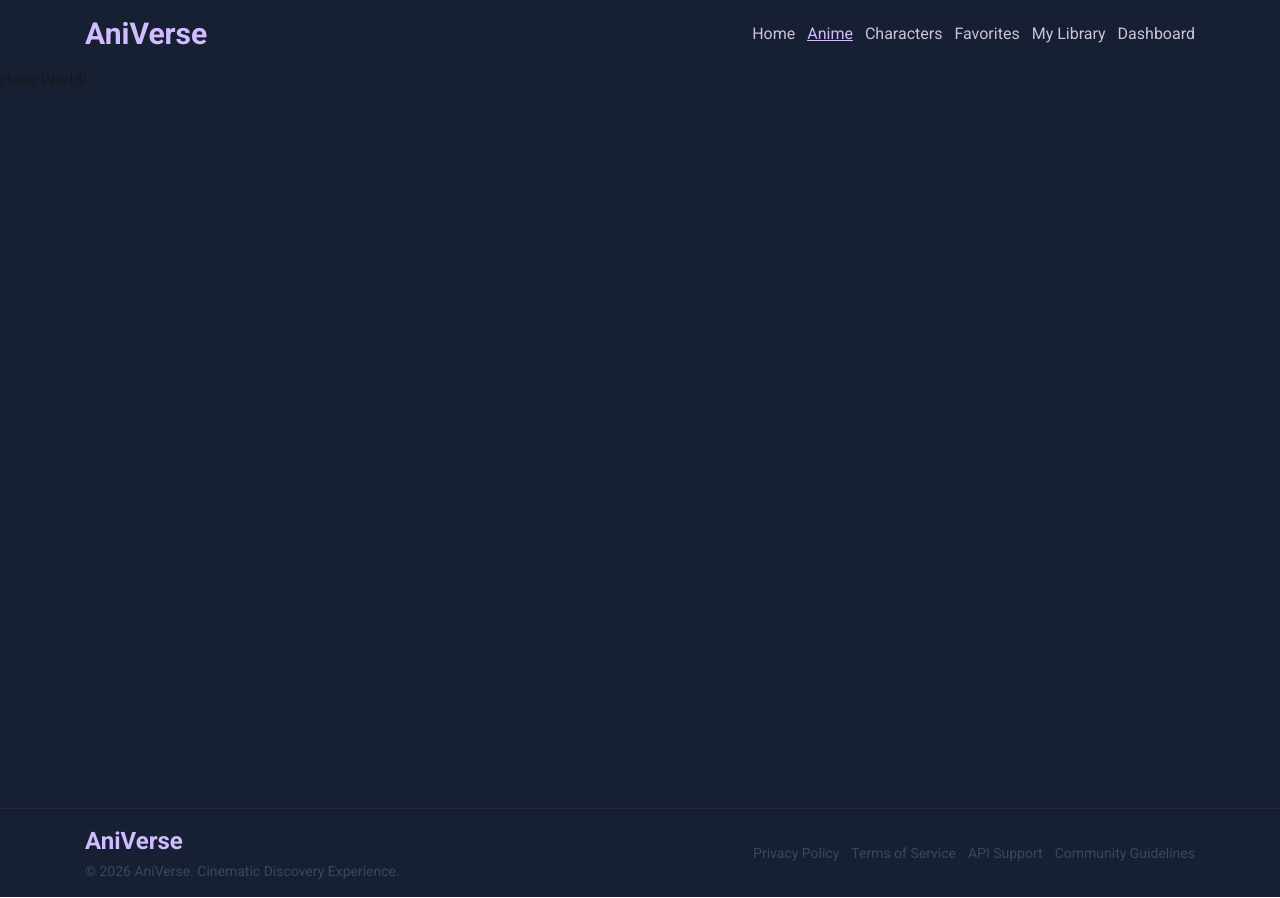
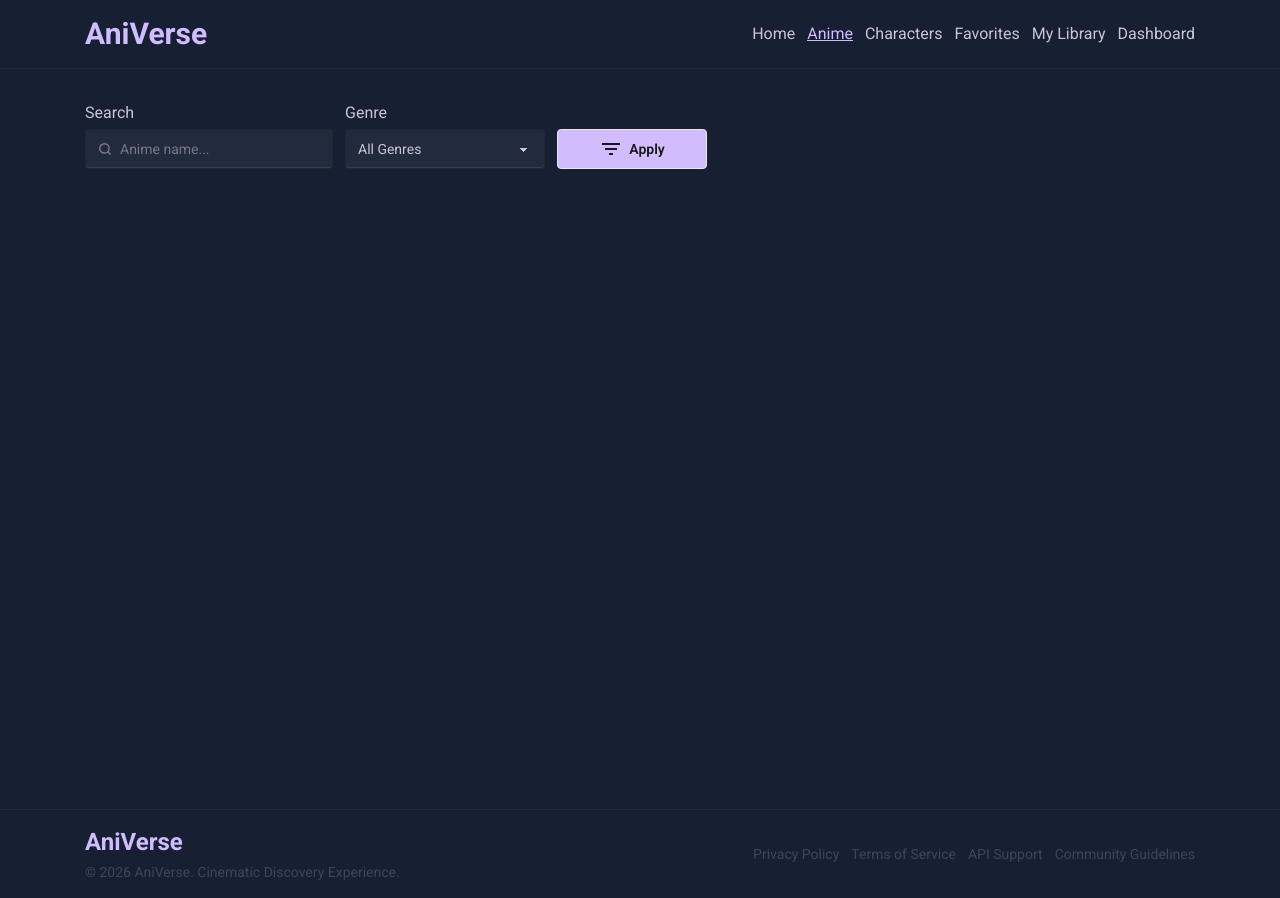
Before and after one commit to ayoub-jabiri/ani-verse, a React (Vite) app: page /anime in a window 1280 px wide. Built offline with nearby package versions, Linux system fonts and the light colour scheme.

Commit message:
Finished setting the the filter section ui

```diff
--- /dev/null
+++ b/src/components/anime/FilterSection.jsx
@@ -0,0 +1,83 @@
+import { RiFilter3Line } from "@remixicon/react";
+
+export default function FilterSection() {
+    const genres = [
+        {
+            id: 1,
+            title: "action",
+        },
+        {
+            id: 2,
+            title: "adventure",
+        },
+        {
+            id: 3,
+            title: "comedy",
+        },
+        {
+            id: 4,
+            title: "drama",
+        },
+        {
+            id: 5,
+            title: "fantasy",
+        },
+        {
+            id: 6,
+            title: "horror",
+        },
+        {
+            id: 7,
+            title: "sci-fi",
+        },
+    ];
+
+    return (
+        <div className="text-(--text-color) flex items-end gap-3">
+            <div>
+                <h2 className="mb-1">Search</h2>
+                <label className="input bg-[#222A3D]">
+                    <svg
+                        className="h-[1em] opacity-50"
+                        xmlns="http://www.w3.org/2000/svg"
+                        viewBox="0 0 24 24"
+                    >
+                        <g
+                            strokeLinejoin="round"
+                            strokeLinecap="round"
+                            strokeWidth="2.5"
+                            fill="none"
+                            stroke="currentColor"
+                        >
+                            <circle cx="11" cy="11" r="8"></circle>
+                            <path d="m21 21-4.3-4.3"></path>
+                        </g>
+                    </svg>
+                    <input
+                        type="search"
+                        placeholder="Anime name..."
+                        className="w-[200px] text-(--text-color) placeholder:text-(--text-color)"
+                    />
+                </label>
+            </div>
+            <div>
+                <h2 className="mb-1">Genre</h2>
+                <select
+                    defaultValue="Pick a color"
+                    className="select bg-[#222A3D] w-[200px]"
+                >
+                    <option value="">All Genres</option>
+                    {genres.map((genre) => (
+                        <option value={genre.title} key={genre.id}>
+                            {genre.title}
+                        </option>
+                    ))}
+                </select>
+            </div>
+            <button className="btn bg-(--purple-color) w-[150px] shadow-none flex justify-center items-center">
+                <RiFilter3Line />
+                <span>Apply</span>
+            </button>
+        </div>
+    );
+}
--- a/src/components/home/HeroSection.jsx
+++ b/src/components/home/HeroSection.jsx
@@ -23,7 +23,7 @@ export default function HeroSection() {
                 <div className="flex gap-5">
                     <Link
                         to="/anime"
-                        className="btn bg-(--purple-color) block w-[150px] h-[45px] shadow-none flex justify-center items-center"
+                        className="btn bg-(--purple-color) w-[150px] h-[45px] shadow-none flex justify-center items-center"
                     >
                         Explore Anime
                     </Link>
--- a/src/components/layout/AppHeader.jsx
+++ b/src/components/layout/AppHeader.jsx
@@ -54,7 +54,7 @@ export default function AppHeader() {
     const [showMobileNav, setShowMobileNav] = useState(false);
 
     return (
-        <header className="bg-(--bg-color) py-4">
+        <header className="bg-(--bg-color) py-4 border-b border-[#ffffff0d]">
             <div className="container flex justify-between items-center gap-5">
                 <Link
                     to="/"
--- a/src/pages/AnimePage.jsx
+++ b/src/pages/AnimePage.jsx
@@ -1,7 +1,11 @@
+import FilterSection from "../components/anime/FilterSection";
+
 export default function AnimePage() {
     return (
-        <div>
-            <h1>Hello World!</h1>
+        <div className="py-8">
+            <div className="container">
+                <FilterSection />
+            </div>
         </div>
     );
 }
```
